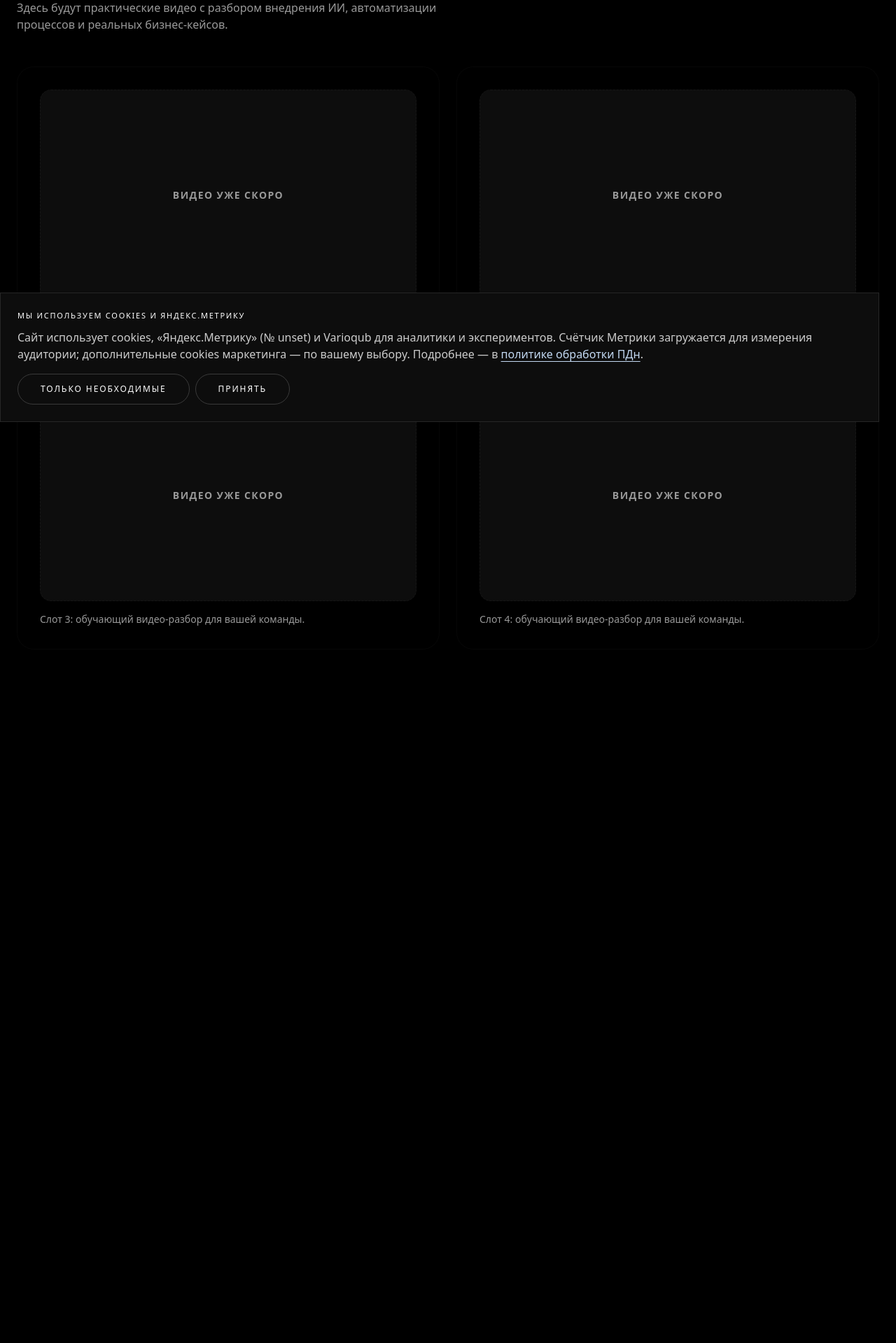
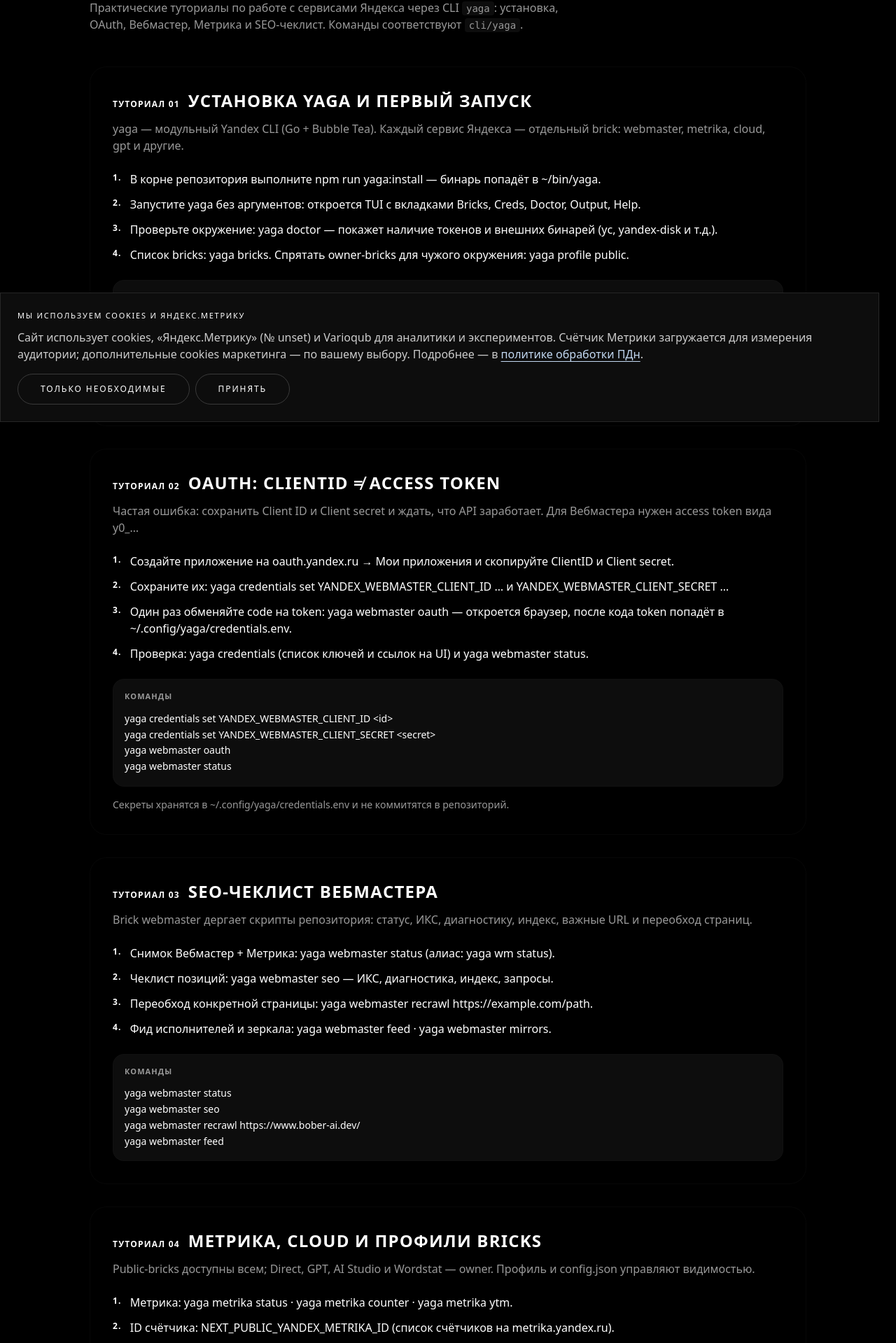
Before and after one commit to fuwiak/bober-ai, a Next.js app: page /academy in a window 1280 px wide. Shown: the part 181-2100 px from the top of the page at 70% size. Before the commit the page ends 1205 px from the top, so only its background shows below. Built offline with nearby package versions, Linux system fonts and the light colour scheme; no server answers.

Commit message:
Заменить видео-плейсхолдеры Академии на туториалы yaga.
Co-authored-by: Cursor <cursoragent@cursor.com>

```diff
--- a/src/app/academy/page.tsx
+++ b/src/app/academy/page.tsx
@@ -5,12 +5,99 @@ import { DEFAULT_KEYWORDS, ORGANIZATION_NAME, SITE_NAME, absoluteUrl } from "@/l
 export const metadata: Metadata = {
   title: "Академия Yandex",
   description:
-    `Обучающий раздел ${SITE_NAME} с практическими материалами по внедрению ИИ, автоматизации процессов и облачной инфраструктуре.`,
-  keywords: [...DEFAULT_KEYWORDS, "обучение ИИ", "курсы по ИИ", "AI обучение", "Yandex Academy"],
+    `Практические туториалы ${SITE_NAME} по Yandex API и CLI yaga: OAuth, Вебмастер, Метрика, SEO-чеклист.`,
+  keywords: [
+    ...DEFAULT_KEYWORDS,
+    "обучение ИИ",
+    "Yandex Webmaster",
+    "Yandex Metrika",
+    "yaga CLI",
+    "Yandex Academy",
+  ],
   alternates: {
     canonical: absoluteUrl("/academy"),
   },
 };
+
+type Tutorial = {
+  id: string;
+  title: string;
+  summary: string;
+  steps: string[];
+  commands?: string[];
+  note?: string;
+};
+
+const tutorials: Tutorial[] = [
+  {
+    id: "install",
+    title: "Установка yaga и первый запуск",
+    summary:
+      "yaga — модульный Yandex CLI (Go + Bubble Tea). Каждый сервис Яндекса — отдельный brick: webmaster, metrika, cloud, gpt и другие.",
+    steps: [
+      "В корне репозитория выполните npm run yaga:install — бинарь попадёт в ~/bin/yaga.",
+      "Запустите yaga без аргументов: откроется TUI с вкладками Bricks, Creds, Doctor, Output, Help.",
+      "Проверьте окружение: yaga doctor — покажет наличие токенов и внешних бинарей (yc, yandex-disk и т.д.).",
+      "Список bricks: yaga bricks. Спрятать owner-bricks для чужого окружения: yaga profile public.",
+    ],
+    commands: ["npm run yaga:install", "yaga", "yaga doctor", "yaga bricks", "yaga profile public"],
+  },
+  {
+    id: "oauth",
+    title: "OAuth: ClientID ≠ access token",
+    summary:
+      "Частая ошибка: сохранить Client ID и Client secret и ждать, что API заработает. Для Вебмастера нужен access token вида y0_…",
+    steps: [
+      "Создайте приложение на oauth.yandex.ru → Мои приложения и скопируйте ClientID и Client secret.",
+      "Сохраните их: yaga credentials set YANDEX_WEBMASTER_CLIENT_ID … и YANDEX_WEBMASTER_CLIENT_SECRET …",
+      "Один раз обменяйте code на token: yaga webmaster oauth — откроется браузер, после кода token попадёт в ~/.config/yaga/credentials.env.",
+      "Проверка: yaga credentials (список ключей и ссылок на UI) и yaga webmaster status.",
+    ],
+    commands: [
+      "yaga credentials set YANDEX_WEBMASTER_CLIENT_ID <id>",
+      "yaga credentials set YANDEX_WEBMASTER_CLIENT_SECRET <secret>",
+      "yaga webmaster oauth",
+      "yaga webmaster status",
+    ],
+    note: "Секреты хранятся в ~/.config/yaga/credentials.env и не коммитятся в репозиторий.",
+  },
+  {
+    id: "webmaster-seo",
+    title: "SEO-чеклист Вебмастера",
+    summary:
+      "Brick webmaster дергает скрипты репозитория: статус, ИКС, диагностику, индекс, важные URL и переобход страниц.",
+    steps: [
+      "Снимок Вебмастер + Метрика: yaga webmaster status (алиас: yaga wm status).",
+      "Чеклист позиций: yaga webmaster seo — ИКС, диагностика, индекс, запросы.",
+      "Переобход конкретной страницы: yaga webmaster recrawl https://example.com/path.",
+      "Фид исполнителей и зеркала: yaga webmaster feed · yaga webmaster mirrors.",
+    ],
+    commands: [
+      "yaga webmaster status",
+      "yaga webmaster seo",
+      "yaga webmaster recrawl https://www.bober-ai.dev/",
+      "yaga webmaster feed",
+    ],
+  },
+  {
+    id: "metrika-cloud",
+    title: "Метрика, Cloud и профили bricks",
+    summary:
+      "Public-bricks доступны всем; Direct, GPT, AI Studio и Wordstat — owner. Профиль и config.json управляют видимостью.",
+    steps: [
+      "Метрика: yaga metrika status · yaga metrika counter · yaga metrika ytm.",
+      "ID счётчика: NEXT_PUBLIC_YANDEX_METRIKA_ID (список счётчиков на metrika.yandex.ru).",
+      "Yandex Cloud CLI: yaga cloud <yc-args…> — нужен yc в PATH.",
+      "Config: ~/.config/yaga/config.json · профили owner | public | custom · YAGA_PROFILE=public yaga.",
+    ],
+    commands: [
+      "yaga metrika status",
+      "yaga cloud --help",
+      "yaga profile owner",
+      "YAGA_PROFILE=public yaga bricks",
+    ],
+  },
+];
 
 export default function AcademyPage() {
   const breadcrumbJsonLd = {
@@ -32,19 +119,17 @@ export default function AcademyPage() {
     },
     url: absoluteUrl("/academy"),
     description:
-      "Практические видео и обучающие материалы по внедрению ИИ, автоматизации процессов и облачной инфраструктуре.",
-    hasCourse: [
-      {
+      "Практические туториалы по Yandex API и CLI yaga: установка, OAuth, Вебмастер, Метрика и SEO-чеклист.",
+    hasCourse: tutorials.map((tutorial) => ({
       "@type": "Course",
-        name: "Практика внедрения ИИ",
-        description: "Видео-разборы внедрения ИИ, автоматизации и реальных бизнес-кейсов.",
+      name: tutorial.title,
+      description: tutorial.summary,
       provider: {
         "@type": "Organization",
         name: SITE_NAME,
         sameAs: absoluteUrl("/"),
       },
-      },
-    ],
+    })),
   };
 
   return (
@@ -57,7 +142,7 @@ export default function AcademyPage() {
         type="application/ld+json"
         dangerouslySetInnerHTML={{ __html: JSON.stringify(educationJsonLd) }}
       />
-      <div className="mx-auto max-w-7xl">
+      <div className="mx-auto max-w-5xl">
         <div className="mb-12 flex flex-wrap items-center justify-between gap-4">
           <div>
             <span className="text-primary font-bold uppercase tracking-widest text-xs font-body">
@@ -65,7 +150,10 @@ export default function AcademyPage() {
             </span>
             <h1 className="mt-2 text-3xl md:text-4xl font-bold tracking-tight">Академия Yandex</h1>
             <p className="mt-3 max-w-2xl text-on-surface-variant">
-              Здесь будут практические видео с разбором внедрения ИИ, автоматизации процессов и реальных бизнес-кейсов.
+              Практические туториалы по работе с сервисами Яндекса через CLI{" "}
+              <code className="rounded bg-surface-container-low px-1.5 py-0.5 text-sm">yaga</code>
+              : установка, OAuth, Вебмастер, Метрика и SEO-чеклист. Команды соответствуют{" "}
+              <code className="rounded bg-surface-container-low px-1.5 py-0.5 text-sm">cli/yaga</code>.
             </p>
           </div>
           <Link
@@ -76,21 +164,57 @@ export default function AcademyPage() {
           </Link>
         </div>
 
-        <div className="grid grid-cols-1 gap-6 md:grid-cols-2">
-          {[1, 2, 3, 4].map((slot) => (
-            <div
-              key={slot}
-              className="rounded-3xl border border-outline-variant/20 bg-surface-container-lowest p-8 shadow-sm"
+        <div className="grid gap-8">
+          {tutorials.map((tutorial, index) => (
+            <article
+              key={tutorial.id}
+              id={tutorial.id}
+              className="rounded-3xl border border-outline-variant/20 bg-surface-container-lowest p-6 md:p-8 shadow-sm"
             >
-              <div className="aspect-video rounded-2xl border border-dashed border-outline-variant/40 bg-surface-container-low grid place-items-center">
-                <p className="text-sm font-bold uppercase tracking-widest text-on-surface-variant">Видео уже скоро</p>
+              <div className="flex flex-wrap items-baseline gap-3">
+                <span className="text-xs font-bold uppercase tracking-widest text-primary">
+                  Туториал {String(index + 1).padStart(2, "0")}
+                </span>
+                <h2 className="text-xl md:text-2xl font-bold text-on-surface">{tutorial.title}</h2>
               </div>
-              <p className="mt-4 text-sm text-on-surface-variant">
-                Слот {slot}: обучающий видео-разбор для вашей команды.
+              <p className="mt-3 text-sm md:text-base text-on-surface-variant">{tutorial.summary}</p>
+
+              <ol className="mt-6 space-y-3">
+                {tutorial.steps.map((step, stepIndex) => (
+                  <li key={step} className="flex gap-3 text-sm md:text-base text-on-surface">
+                    <span className="mt-0.5 shrink-0 text-xs font-bold uppercase tracking-widest text-primary">
+                      {stepIndex + 1}.
+                    </span>
+                    <span>{step}</span>
+                  </li>
+                ))}
+              </ol>
+
+              {tutorial.commands?.length ? (
+                <div className="mt-6 overflow-x-auto rounded-2xl border border-outline-variant/20 bg-surface-container-low p-4">
+                  <p className="mb-3 text-[11px] font-bold uppercase tracking-widest text-on-surface-variant">
+                    Команды
                   </p>
+                  <pre className="font-mono text-xs md:text-sm leading-relaxed text-on-surface whitespace-pre-wrap">
+                    {tutorial.commands.join("\n")}
+                  </pre>
                 </div>
+              ) : null}
+
+              {tutorial.note ? (
+                <p className="mt-4 text-sm text-on-surface-variant">{tutorial.note}</p>
+              ) : null}
+            </article>
           ))}
         </div>
+
+        <p className="mt-10 text-sm text-on-surface-variant">
+          Подробнее в репозитории:{" "}
+          <code className="rounded bg-surface-container-low px-1.5 py-0.5">cli/yaga/README.md</code>
+          {" · "}
+          установка без clone:{" "}
+          <code className="rounded bg-surface-container-low px-1.5 py-0.5">npm run yaga:install</code>
+        </p>
       </div>
     </main>
   );
```
Lines whose indentation alone changed are shown as unchanged.
